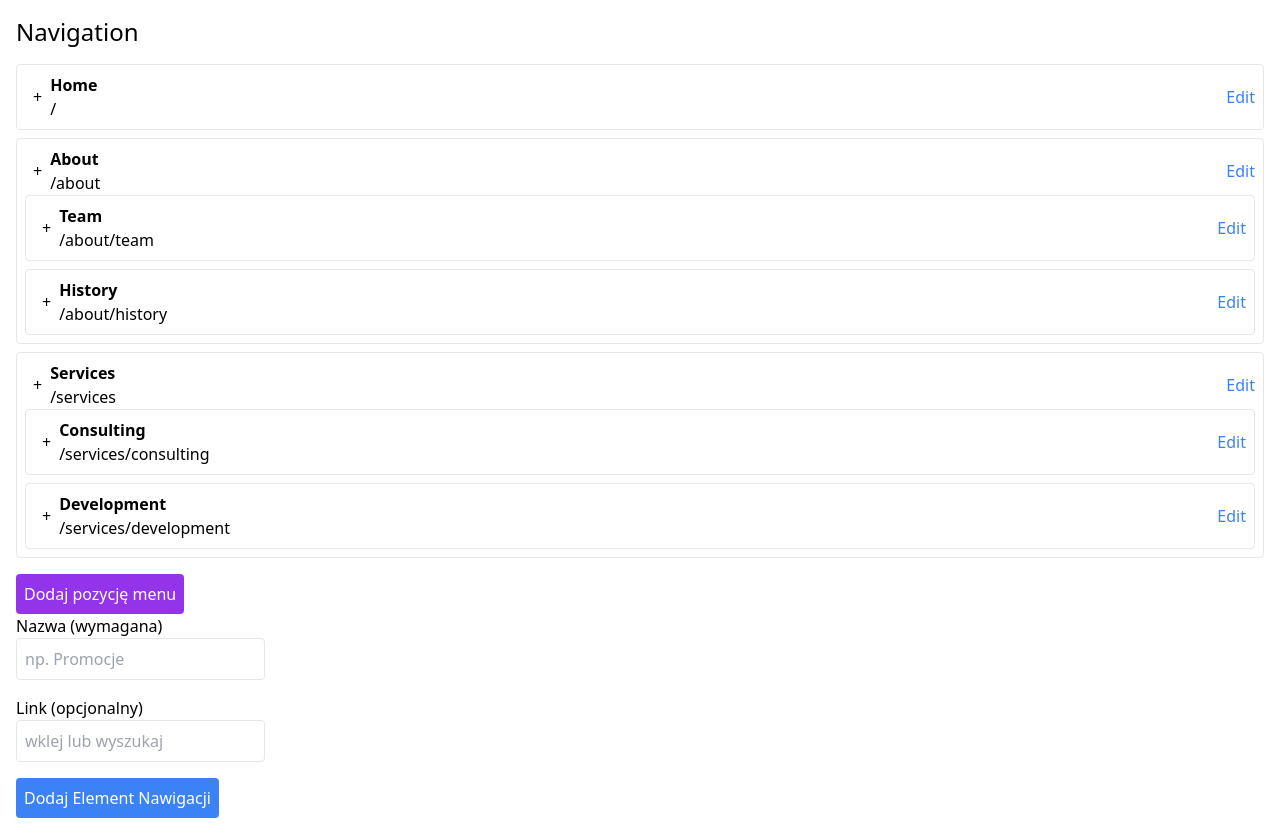
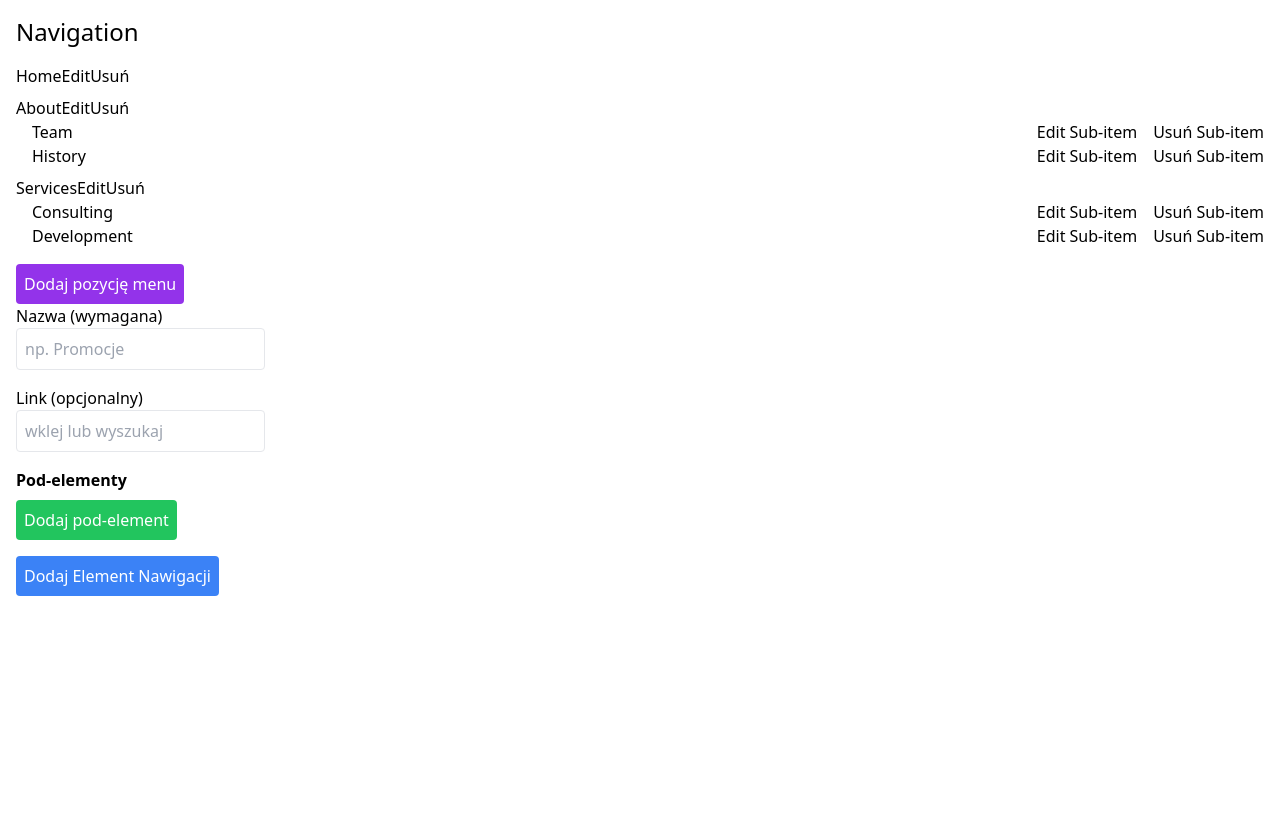
Before and after one commit to 13Groszy/recruitment_task, a Next.js app in the folder droplo_task/: page / in a window 1280 px wide. Both pictures are taken after a click on the button "Dodaj pozycję menu". After the commit the page ends 800 px from the top, so only its background shows below. Built offline with nearby package versions, Linux system fonts and the light colour scheme.

Commit message:
Reworked editing & deleting items & sub-items

```diff
--- a/droplo_task/src/app/page.tsx
+++ b/droplo_task/src/app/page.tsx
@@ -51,6 +51,14 @@ const initialItems = [
   },
 ];
 
+// Define the NavigationItem type
+type NavigationItem = {
+  id: string;
+  label: string;
+  url: string;
+  subItems: NavigationItem[];
+};
+
 export default function Home() {
   const [items, setItems] = useState(initialItems);
   const [editingItemId, setEditingItemId] = useState<string | null>(null);
@@ -75,19 +83,63 @@ export default function Home() {
     setShowAddItem(false);
   };
 
-  const handleEditItem = (id) => {
+  const handleEditItem = (id: string) => {
     setEditingItemId(id);
   };
 
   const handleUpdateItem = (updatedItem) => {
-    setItems(
-      items.map((item) => (item.id === updatedItem.id ? updatedItem : item))
+    setItems((prevItems) =>
+      prevItems.map((item) => {
+        if (item.id === updatedItem.id) {
+          return updatedItem;
+        }
+        if (item.subItems) {
+          return {
+            ...item,
+            subItems: item.subItems.map((subItem) =>
+              subItem.id === updatedItem.id ? updatedItem : subItem
+            ),
+          };
+        }
+        return item;
+      })
     );
     setEditingItemId(null);
   };
 
   const handleCancelEdit = () => {
     setEditingItemId(null);
+  };
+
+  const handleAddSubItem = (newItem, parentId: string) => {
+    setItems((prevItems) =>
+      prevItems.map((item) => {
+        if (item.id === parentId) {
+          return {
+            ...item,
+            subItems: [...item.subItems, { id: Date.now().toString(), ...newItem }],
+          };
+        }
+        return item;
+      })
+    );
+  };
+
+  const handleDeleteItem = (id: string, isSubItem: boolean = false, parentId?: string) => {
+    setItems((prevItems) => {
+      if (isSubItem && parentId) {
+        return prevItems.map(item => {
+          if (item.id === parentId) {
+            return {
+              ...item,
+              subItems: item.subItems.filter(subItem => subItem.id !== id),
+            };
+          }
+          return item;
+        });
+      }
+      return prevItems.filter(item => item.id !== id);
+    });
   };
 
   return (
@@ -115,6 +167,8 @@ export default function Home() {
             editingItemId={editingItemId}
             onUpdate={handleUpdateItem}
             onCancel={handleCancelEdit}
+            onAddSubItem={handleAddSubItem}
+            onDeleteItem={handleDeleteItem}
           />
           <button
             onClick={() => setShowAddItem(true)}
--- a/droplo_task/src/components/AddNavigationItem.tsx
+++ b/droplo_task/src/components/AddNavigationItem.tsx
@@ -1,10 +1,11 @@
-import React from "react";
+import React, { useState } from "react";
 import { useForm } from "react-hook-form";
 import toast from 'react-hot-toast';
 
 interface FormData {
   label: string;
   url?: string;
+  subItems?: FormData[];
 }
 
 interface AddNavigationItemProps {
@@ -14,11 +15,17 @@ interface AddNavigationItemProps {
 
 const AddNavigationItem: React.FC<AddNavigationItemProps> = ({ onAdd, parentId }) => {
   const { register, handleSubmit, reset, formState: { errors } } = useForm<FormData>();
+  const [subItems, setSubItems] = useState<FormData[]>([]);
 
   const onSubmit = (data: FormData) => {
-    onAdd(data, parentId);
+    onAdd({ ...data, subItems }, parentId);
     toast.success("Element nawigacji został dodany!");
     reset();
+    setSubItems([]);
+  };
+
+  const addSubItem = () => {
+    setSubItems([...subItems, { label: "", url: "" }]);
   };
 
   return (
@@ -43,6 +50,36 @@ const AddNavigationItem: React.FC<AddNavigationItemProps> = ({ onAdd, parentId }
           className="border rounded p-2"
         />
       </div>
+      <div>
+        <h3 className="font-bold">Pod-elementy</h3>
+        {subItems.map((subItem, index) => (
+          <div key={index} className="flex space-x-2">
+            <input
+              placeholder="Nazwa pod-elementu"
+              value={subItem.label}
+              onChange={(e) => {
+                const newSubItems = [...subItems];
+                newSubItems[index].label = e.target.value;
+                setSubItems(newSubItems);
+              }}
+              className="border rounded p-2"
+            />
+            <input
+              placeholder="Link pod-elementu"
+              value={subItem.url}
+              onChange={(e) => {
+                const newSubItems = [...subItems];
+                newSubItems[index].url = e.target.value;
+                setSubItems(newSubItems);
+              }}
+              className="border rounded p-2"
+            />
+          </div>
+        ))}
+        <button type="button" onClick={addSubItem} className="mt-2 bg-green-500 text-white p-2 rounded">
+          Dodaj pod-element
+        </button>
+      </div>
       <button type="submit" className="bg-blue-500 text-white p-2 rounded">
         Dodaj Element Nawigacji
       </button>
--- a/droplo_task/src/components/NavigationList.tsx
+++ b/droplo_task/src/components/NavigationList.tsx
@@ -1,6 +1,7 @@
-import React from "react";
-import { useDraggable } from '@dnd-kit/core';
+import React, { useState } from "react";
+import { DndContext, useDraggable } from "@dnd-kit/core";
 import EditNavigationItem from "./EditNavigationItem";
+import { useForm } from "react-hook-form";
 
 interface NavigationItem {
   id: string;
@@ -15,10 +16,21 @@ interface NavigationListProps {
   editingItemId: string | null;
   onUpdate: (updatedItem: NavigationItem) => void;
   onCancel: () => void;
+  onAddSubItem: (newItem: FormData, parentId: string) => void;
+  onDeleteItem: (id: string) => void;
 }
 
-const NavigationList: React.FC<NavigationListProps> = ({ items, onEdit, editingItemId, onUpdate, onCancel }) => {
+const NavigationList: React.FC<NavigationListProps> = ({
+  items,
+  onEdit,
+  editingItemId,
+  onUpdate,
+  onCancel,
+  onAddSubItem,
+  onDeleteItem,
+}) => {
   return (
+    <DndContext onDragEnd={() => console.log("drag finished")}>
       <ul className="space-y-2" role="navigation">
         {items.map((item) => (
           <ListItem
@@ -29,9 +41,12 @@ const NavigationList: React.FC<NavigationListProps> = ({ items, onEdit, editingI
             onUpdate={onUpdate}
             onCancel={onCancel}
             editingItemId={editingItemId}
+            onAddSubItem={onAddSubItem}
+            onDeleteItem={onDeleteItem}
           />
         ))}
       </ul>
+    </DndContext>
   );
 };
 
@@ -42,28 +57,26 @@ const ListItem: React.FC<{
   onUpdate: (updatedItem: NavigationItem) => void;
   onCancel: () => void;
   editingItemId: string | null;
-}> = ({ item, onEdit, isEditing, onUpdate, onCancel, editingItemId }) => {
-  const { attributes, listeners, setNodeRef } = useDraggable({
-    id: item.id,
-  });
-
+  onAddSubItem: (newItem: FormData, parentId: string) => void;
+  onDeleteItem: (id: string) => void;
+}> = ({
+  item,
+  onEdit,
+  isEditing,
+  onUpdate,
+  onCancel,
+  editingItemId,
+  onAddSubItem,
+  onDeleteItem,
+}) => {
   return (
-    <li ref={setNodeRef} className="flex flex-col p-2 border rounded">
-      <div className="flex items-center">
-        <div {...attributes} {...listeners} className="cursor-grab p-2">
-          <span className="drag_icon">+</span>
+    <li>
+      <div>
+        <span>{item.label}</span>
+        <button onClick={() => onEdit(item.id)}>Edit</button>
+        <button onClick={() => onDeleteItem(item.id)}>Usuń</button>
       </div>
-        <div className="flex justify-between items-center flex-grow">
-          <div className="flex flex-col">
-            <span className="font-bold">{item.label}</span>
-            <span>{item.url}</span>
-          </div>
-          <button onClick={() => onEdit(item.id)} className="text-blue-500">
-            Edit
-          </button>
-        </div>
-      </div>
-      {isEditing && (
+      {isEditing && editingItemId === item.id && (
         <EditNavigationItem
           item={item}
           onUpdate={(updatedItem) => {
@@ -73,14 +86,30 @@ const ListItem: React.FC<{
           onCancel={onCancel}
         />
       )}
-      {item.subItems.length > 0 && (
-        <NavigationList
-          items={item.subItems}
-          onEdit={onEdit}
-          editingItemId={editingItemId}
-          onUpdate={onUpdate}
+      {item.subItems && item.subItems.length > 0 && (
+        <div className="ml-4">
+          {item.subItems.map((subItem) => (
+            <div className="flex justify-between" key={subItem.id}>
+              <span>{subItem.label}</span>
+              <div className="space-x-4">
+                <button onClick={() => onEdit(subItem.id)}>Edit Sub-item</button>
+                <button onClick={() => onDeleteItem(subItem.id, true, item.id)}>
+                  Usuń Sub-item
+                </button>
+              </div>
+              {editingItemId === subItem.id && (
+                <EditNavigationItem
+                  item={subItem}
+                  onUpdate={(updatedItem) => {
+                    onUpdate({ ...updatedItem, id: subItem.id });
+                    onCancel();
+                  }}
                   onCancel={onCancel}
                 />
+              )}
+            </div>
+          ))}
+        </div>
       )}
     </li>
   );
```
Lines whose indentation alone changed are shown as unchanged.
